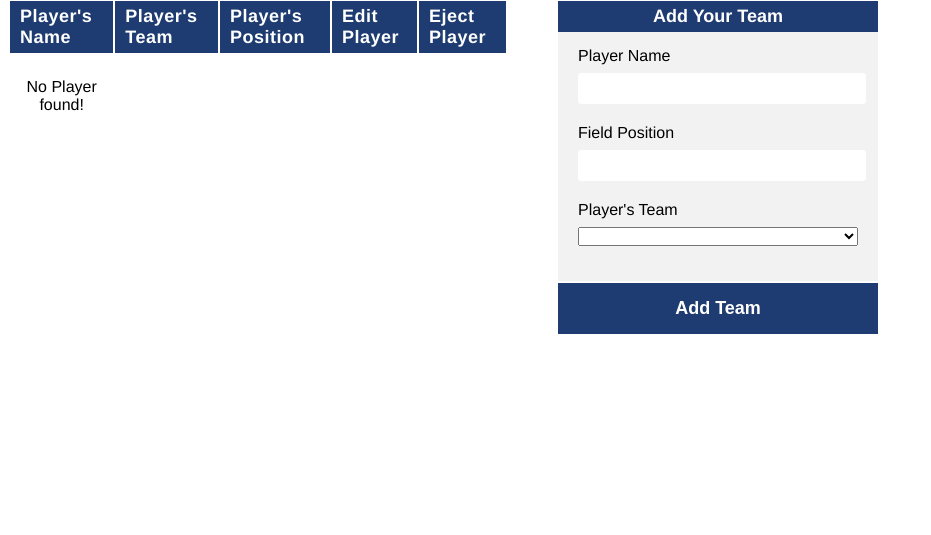
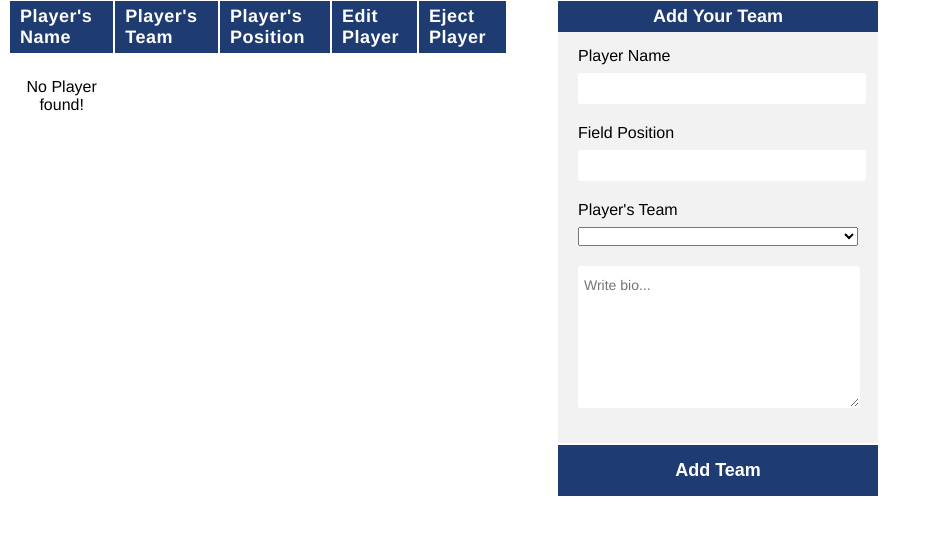
Before and after one commit to BillyPurvis/NFL-League-App-PHP, a PHP site: page /players/index.php in a window 1280 px wide. Shown: the part 74-609 px from the top of the page, without its empty margins (0-931 px from the left). Run offline with PHP 8.4, Linux system fonts and the light colour scheme; data that the repository does not hold is empty; a stand-in replaces the project's code that opens the database connection.

Commit message:
Added player Bio field to player/index.php

```diff
--- a/head.php
+++ b/head.php
@@ -70,13 +70,15 @@
 		background: #f2f2f2;
 	}
 	label,
-	input {
+	input,
+    textarea {
 		display: block;
 	}
 	label {
 		margin-bottom: 8px;
 	}
-	input {
+	input,
+    textarea {
 		color: #222;
 		width: 100%;
 		height: 25px;
@@ -86,6 +88,10 @@
 		border-color: transparent;
 		font-family: 'Helvetica Neue', sans-serif;
 	}
+    textarea {
+        height: 120px;
+        padding: 10px 0;
+    }
 	.form-field {
 		margin-bottom: 20px;
 	}
--- a/players/index.php
+++ b/players/index.php
@@ -59,6 +59,10 @@ $teamResults = getAllTeams();
                 <?php endforeach; ?>
             </select>
         </div>
+        <div class="form-field">
+            <label for="playerBio"></label>
+            <textarea name="playerBio" id="" placeholder="Write bio..."></textarea>
+        </div>
     </div>
     <button class="form-footer-btn" type="submit">Add Team</button>
 </form>
```
